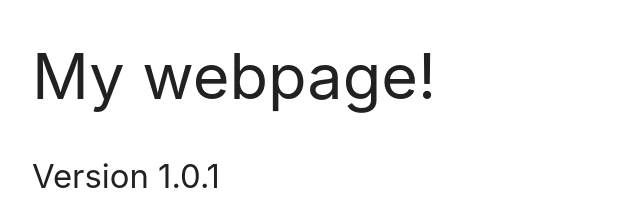
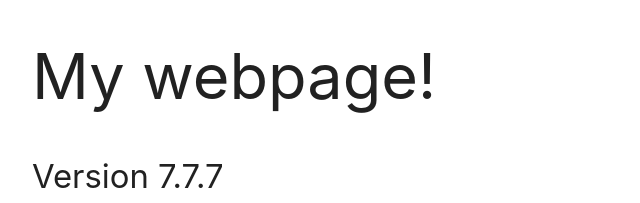
Before and after one commit to Obeduresti/Actividad1, a plain HTML site: page y/index.html in a window 1280 px wide. Shown: the top 203 px of the page, 160-800 px from the left. Drawn offline with nearby package versions, Linux system fonts and the light colour scheme.

Commit message:
changing version

```diff
--- a/y/index.html
+++ b/y/index.html
@@ -12,7 +12,7 @@
     <body>
       <div class="container">
         <h1>My webpage!</h1>
-        <h3><sub>Version 1.0.1</sub></h3>
+        <h3><sub>Version 7.7.7</sub></h3>
       </div>
 
       <div class="container">
```
